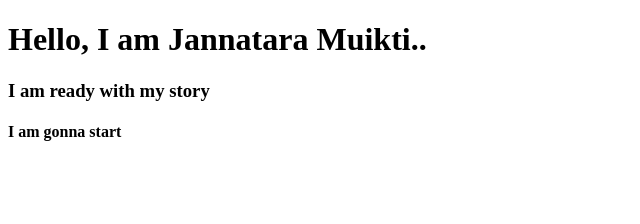
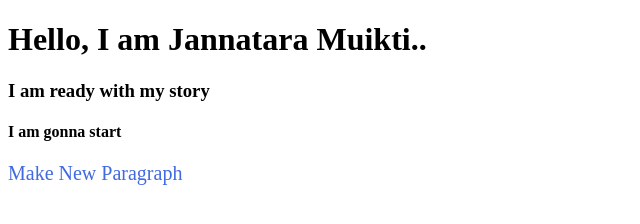
Before and after one commit to Jannatara-Mukti/my-second-repo, a plain HTML site: page index.html in a window 1280 px wide. Shown: the whole page, without its empty margins (0-640 px from the left). Drawn offline with Linux system fonts and the light colour scheme.

Commit message:
style added

```diff
--- a/index.html
+++ b/index.html
@@ -5,10 +5,13 @@
     <meta http-equiv="X-UA-Compatible" content="IE=edge">
     <meta name="viewport" content="width=device-width, initial-scale=1.0">
     <title>My Second Repo</title>
+    <link rel="stylesheet" href="style.css">
 </head>
 <body>
     <h1>Hello, I am Jannatara Muikti..</h1>
     <h3>I am ready with my story</h3>
     <h4>I am gonna start</h4>
+
+    <p>Make New Paragraph</p>
 </body>
 </html>
--- /dev/null
+++ b/style.css
@@ -0,0 +1,4 @@
+p{
+    font-size: 20px;
+    color: royalblue;
+}
```
